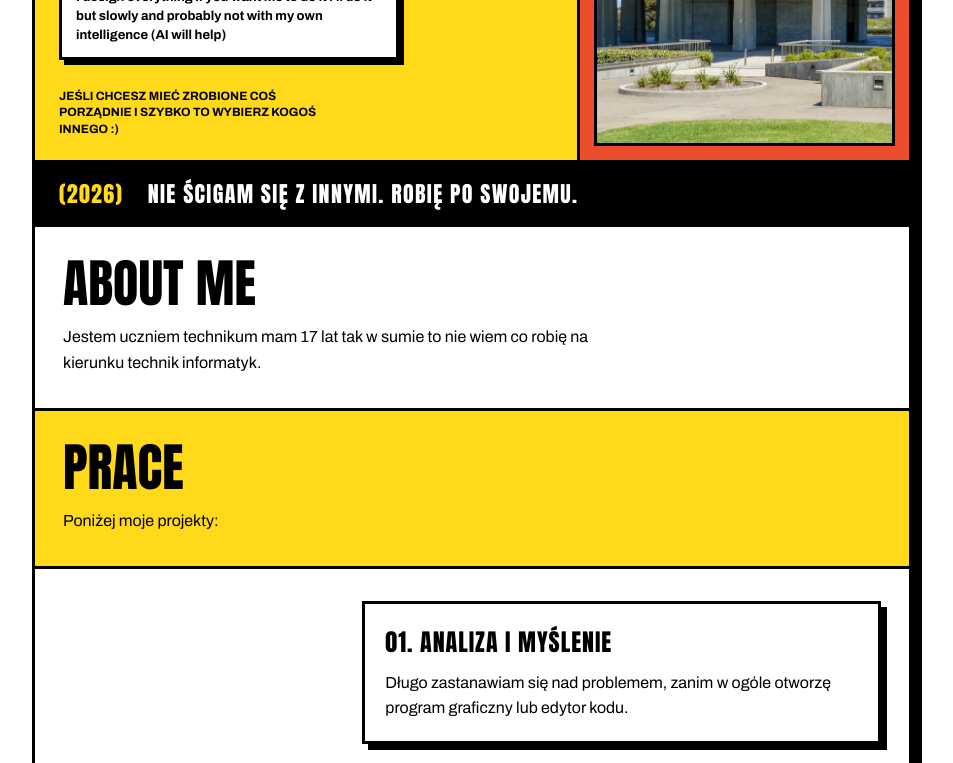
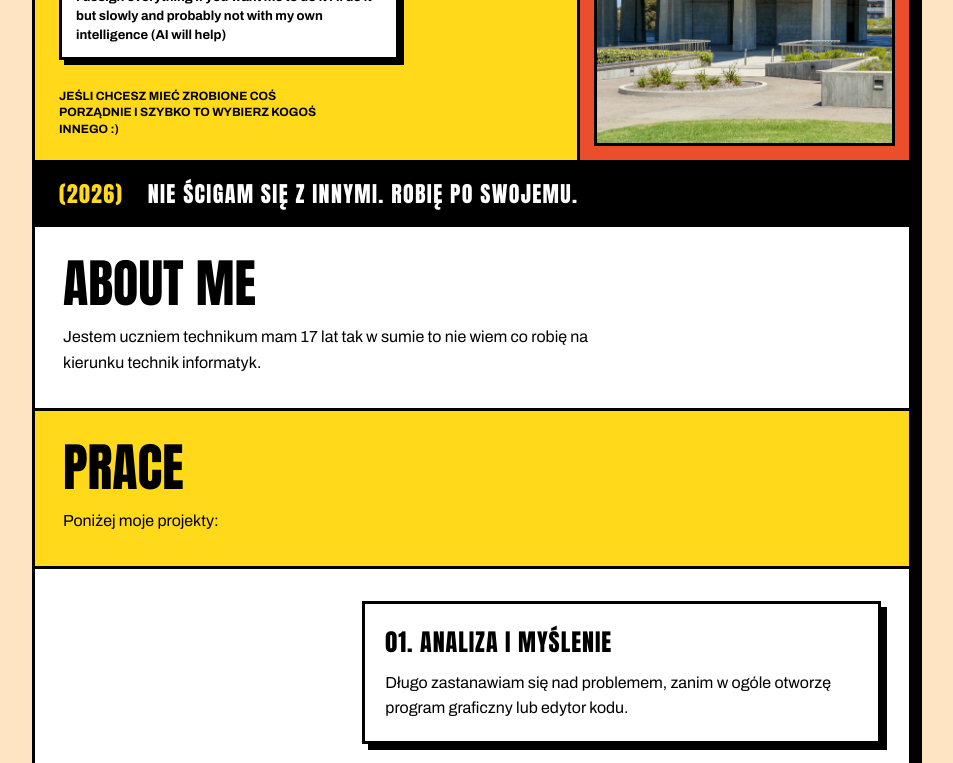
Before and after one commit to grisgurek-pixel/grisgurek, a plain HTML site: page index.html in a window 1280 px wide. Shown: the part 458-1221 px from the top of the page, without its empty margins (168-1121 px from the left). Drawn offline with Linux system fonts and the light colour scheme.

Commit message:
Add files via upload

```diff
--- a/styl.css
+++ b/styl.css
@@ -1,6 +1,6 @@
 * { margin: 0; padding: 0; box-sizing: border-box; }
 
-html { scroll-behavior: smooth; scroll-padding-top: 64px; }
+html { scroll-behavior: smooth; scroll-padding-top: 64px; background-color:bisque;}
 
 body {
     padding: 24px 20px;
```
